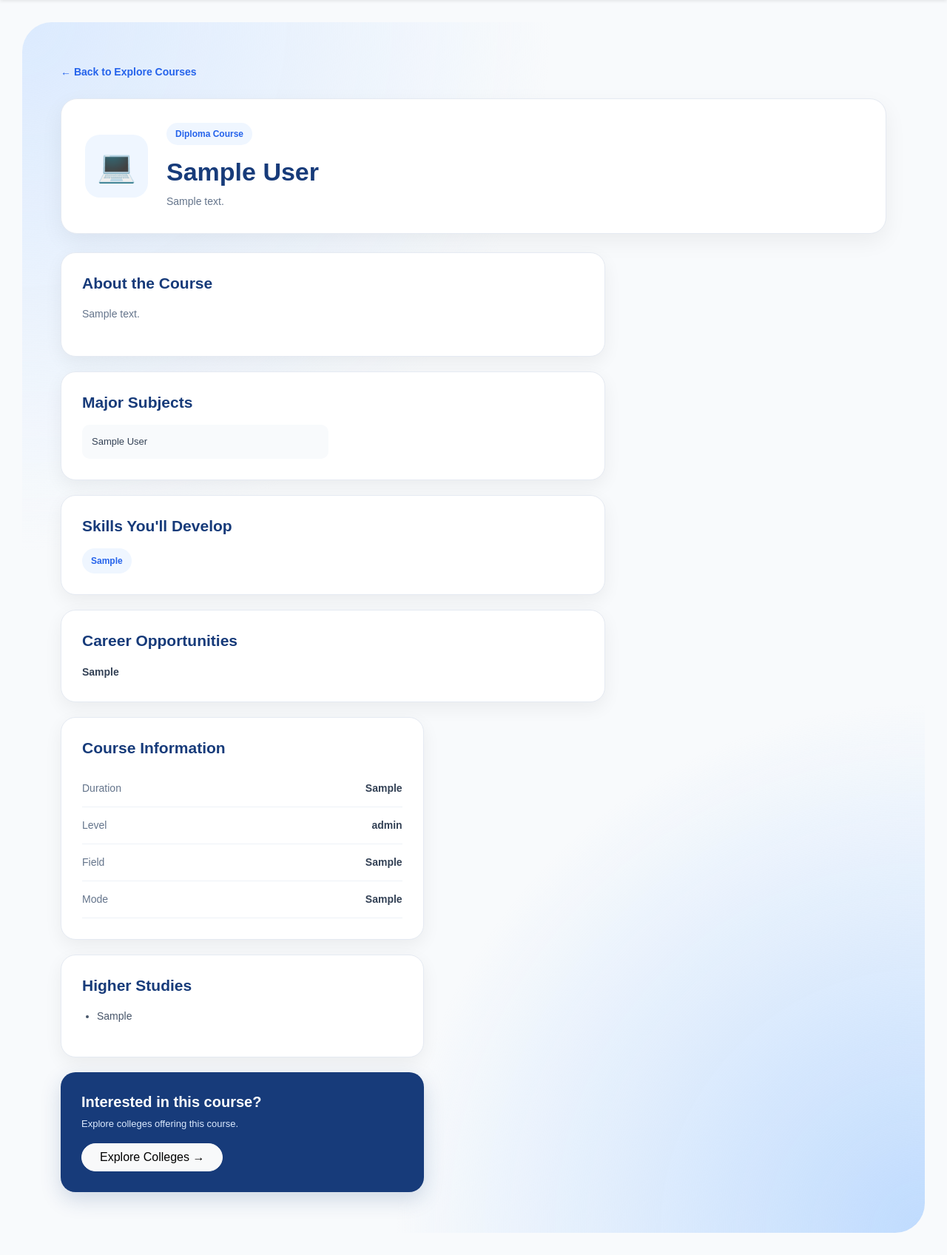
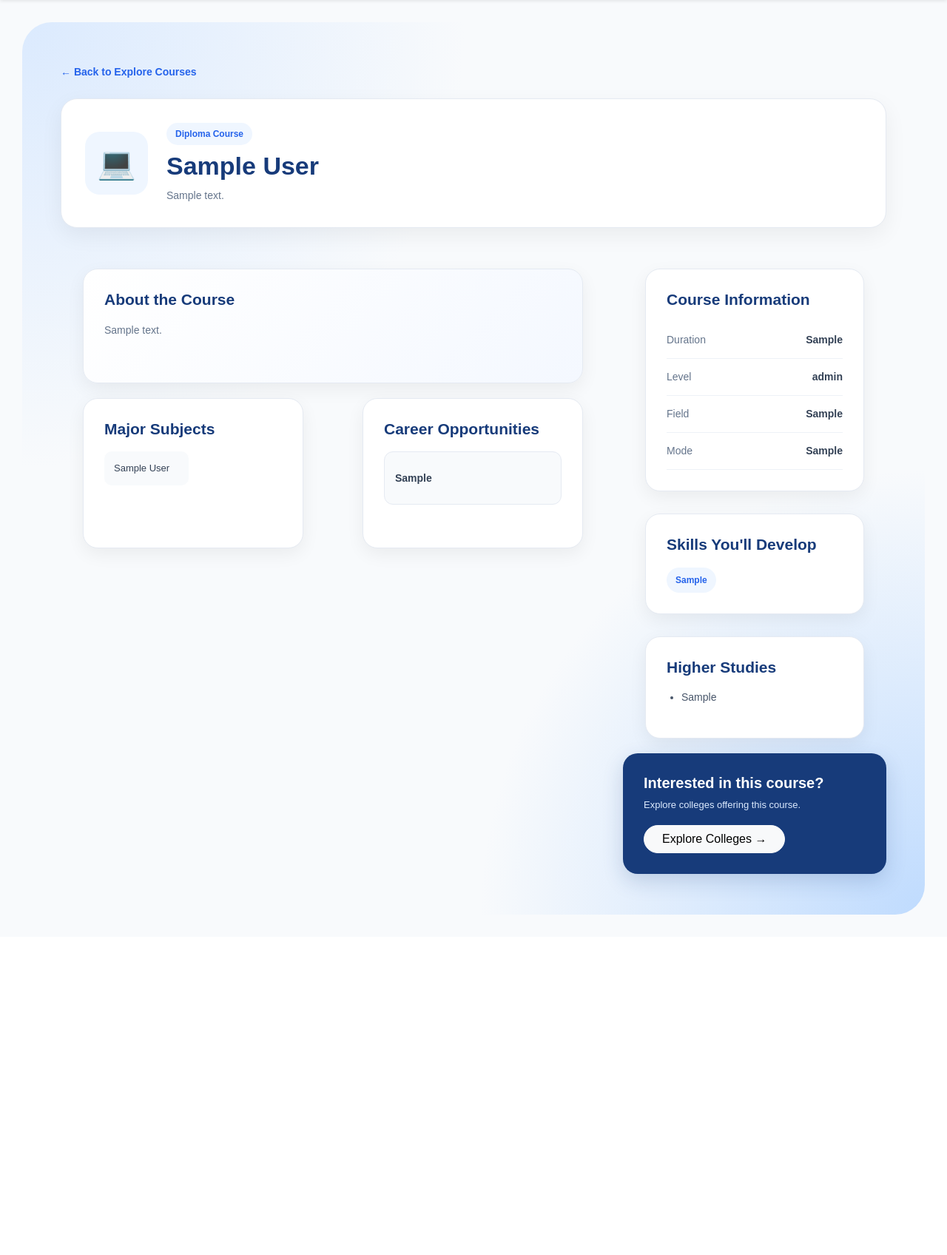
Before and after one commit to RiyaAhire/Eduguide, a Django app: page /course-details/1/ in a window 1280 px wide. Shown: the part 85-1781 px from the top of the page at 74% size. After the commit the page ends 1321 px from the top, so only its background shows below. Run offline with Django 5.2, Linux system fonts and the light colour scheme; tables that the repository leaves empty hold one stand-in row (values such as "Sample post").

Commit message:
Completed dynamic courses and course details pages

```diff
--- a/static/css/styles.css
+++ b/static/css/styles.css
@@ -1380,6 +1380,23 @@ transition:.3s;
 }
 
 
+/* Progressive listing controls */
+.show-more-wrapper {
+    margin-top: 36px;
+
+    text-align: center;
+}
+
+.show-more-wrapper .btn {
+    min-width: 190px;
+
+    padding-top: 10px;
+    padding-bottom: 10px;
+
+    font-weight: 600;
+}
+
+
 /* Course cards */
 .course-card {
 
@@ -1683,10 +1700,33 @@ transition:.3s;
     line-height: 1.7;
 }
 
+/* Keep the wider course-content area visually active instead of a long,
+   sparse stack of full-width cards. */
+.course-details-main-grid {
+    display: grid;
+    grid-template-columns: repeat(2, minmax(0, 1fr));
+    gap: 20px;
+}
+
+.course-details-main-grid .course-details-card {
+    height: 100%;
+    margin-bottom: 0;
+}
+
+.course-details-card--about {
+    grid-column: 1 / -1;
+    background: linear-gradient(135deg, #ffffff 0%, #f4f8ff 100%);
+}
+
+.course-details-card--about p {
+    max-width: 72ch;
+    margin-bottom: 0;
+}
+
 .subject-grid {
     display: grid;
 
-    grid-template-columns: repeat(2, 1fr);
+    grid-template-columns: repeat(2, minmax(0, 1fr));
 
     gap: 12px;
 }
@@ -1735,6 +1775,19 @@ transition:.3s;
 
 .career-item{
     height:100%;
+
+    display: flex;
+    align-items: center;
+
+    min-height: 72px;
+
+    padding: 14px;
+
+    background: #f8fafc;
+
+    border: 1px solid #e5eaf2;
+
+    border-radius: 12px;
 }
 
 .career-item strong {
@@ -3305,6 +3358,10 @@ body.dark-mode .course-details-card {
     border-color: #334155 !important;
 }
 
+body.dark-mode .course-details-card--about {
+    background: linear-gradient(135deg, #1e293b 0%, #172554 100%) !important;
+}
+
 body.dark-mode .course-header-content h1,
 body.dark-mode .course-details-card h2 {
     color: #e2e8f0 !important;
@@ -3598,6 +3655,10 @@ body.dark-mode .navbar-toggler-icon {
 
 @media (max-width: 768px) {
 
+    .course-details-main-grid {
+        grid-template-columns: 1fr;
+    }
+
     /* Home */
 
     .home-hero {
--- a/users/templates/journal/course_details.html
+++ b/users/templates/journal/course_details.html
@@ -3,238 +3,86 @@
 {% block content %}
 
 <section class="course-details-section">
-
     <div class="container">
-
-        <!-- Back Button -->
-
         <a href="{% url 'courses' %}" class="course-back-link">
             ← Back to Explore Courses
         </a>
 
-
-<!-- Course Header -->
-
-        <div class="course-details-header">
-
-            <div class="course-details-icon">
-                💻
-            </div>
+        <header class="course-details-header">
+            <div class="course-details-icon">💻</div>
 
             <div class="course-header-content">
+                <span class="course-label">Diploma Course</span>
+                <h1>{{ course.course_name }}</h1>
+                <p>{{ course.description|truncatewords:15 }}</p>
+            </div>
+        </header>
 
-                <span class="course-label">
-                    Diploma Course
-                </span>
+        <div class="row g-4 align-items-start">
+            <main class="col-lg-8">
+                <div class="course-details-main-grid">
+                <section class="course-details-card course-details-card--about">
+                    <h2>About the Course</h2>
+                    <p>{{ course.description }}</p>
+                </section>
 
-                <h1>
-                    <h1>
-                        {{ course.course_name }}
-                    </h1>
-                </h1>
+                <section class="course-details-card course-details-card--subjects">
+                    <h2>Major Subjects</h2>
+                    <div class="subject-grid">
+                        {% for subject in course.subjects_list %}
+                            <div class="subject-item">{{ subject }}</div>
+                        {% endfor %}
+                    </div>
+                </section>
 
-                <p>
-                   <p>
-    <p>{{ course.description|truncatewords:15 }}</p>
-</p>
-                </p>
+                <section class="course-details-card course-details-card--careers">
+                    <h2>Career Opportunities</h2>
+                    <div class="career-grid">
+                        {% for career in course.career_list %}
+                            <div class="career-item"><strong>{{ career }}</strong></div>
+                        {% endfor %}
+                    </div>
+                </section>
+                </div>
+            </main>
 
-            </div>
+            <aside class="col-lg-4 course-details-sidebar">
+                <section class="course-details-card course-quick-info">
+                    <h2>Course Information</h2>
+                    <div class="course-info-row"><span>Duration</span><strong>{{ course.duration }}</strong></div>
+                    <div class="course-info-row"><span>Level</span><strong>{{ course.level }}</strong></div>
+                    <div class="course-info-row"><span>Field</span><strong>{{ course.field }}</strong></div>
+                    <div class="course-info-row"><span>Mode</span><strong>{{ course.mode }}</strong></div>
+                </section>
 
-        </div>
-
-
-        <!-- Main Content -->
-
-        <div class="row g-4">
-
-            <!-- Left Side -->
-
-            <div class="col-lg-8">
-
-
-                <!-- About -->
-
-                <div class="course-details-card">
-
-                    <h2>
-                        About the Course
-                    </h2>
-
-                    <p>
-    {{ course.description }}
-</p>
-
-                </div>
-
-
-                <!-- Subjects -->
-
-                <div class="course-details-card">
-
-                    <h2>
-                        Major Subjects
-                    </h2>
-
-                    <div class="subject-grid">
-
-    {% for subject in course.subjects_list %}
-        <div class="subject-item">
-            {{ subject }}
-        </div>
-    {% endfor %}
-
-</div>
-
-
-                </div>
-
-
-                <!-- Skills -->
-
-                <div class="course-details-card">
-
-                    <h2>
-                        Skills You'll Develop
-                    </h2>
-
+                <section class="course-details-card">
+                    <h2>Skills You'll Develop</h2>
                     <div class="skill-tags">
-
-                        <div class="skill-tags">
-
                         {% for skill in course.skills_list %}
                             <span>{{ skill }}</span>
                         {% endfor %}
+                    </div>
+                </section>
 
-</div>
-                    </div>
-
-                </div>
-
-
-                <!-- Career -->
-
-                <div class="course-details-card">
-
-                    <h2>
-                        Career Opportunities
-                    </h2>
-
-                   <div class="career-grid">
-
-              {% for career in course.career_list %}
-                <div class="career-item">
-                  <strong>{{ career }}</strong>
-                  </div>
-                  {% endfor %}
-
-                       </div>
-
-            </div>
-
-
-            <!-- Right Side -->
-
-            <div class="col-lg-8">
-
-
-                <!-- Quick Information -->
-
-                <div class="course-details-card course-quick-info">
-
-                    <h2>
-                        Course Information
-                    </h2>
-
-                    <div class="course-info-row">
-
-                        <span>
-                            Duration
-                        </span>
-
-                        <strong>{{ course.duration }}</strong>
-
-                    </div>
-
-                    <div class="course-info-row">
-
-                        <span>
-                            Level
-                        </span>
-
-                       <strong>{{ course.level }}</strong>
-
-                    </div>
-
-                    <div class="course-info-row">
-
-                        <span>
-                            Field
-                        </span>
-
-                        <strong>
-                           <strong>
-    {{ course.field }}
-</strong>
-                        </strong>
-
-                    </div>
-
-                    <div class="course-info-row">
-
-                        <span>
-                            Mode
-                        </span>
-
-                       <strong>{{ course.mode }}</strong>
-                    </div>
-
-                </div>
-
-
-                <!-- Higher Studies -->
-
-                <div class="course-details-card">
-
-                    <h2>
-                        Higher Studies
-                    </h2>
+                <section class="course-details-card">
+                    <h2>Higher Studies</h2>
                     <ul class="higher-study-list">
                         {% for study in course.higher_studies_list %}
                             <li>{{ study }}</li>
                         {% endfor %}
                     </ul>
-
-                </div>
-
-
-                <!-- Action -->
+                </section>
 
                 <div class="course-action-card">
-
-                    <h3>
-                        Interested in this course?
-                    </h3>
-
-                    <p>
-                        Explore colleges offering this course.
-                    </p>
-
-                    <a href="{% url 'colleges' %}"
-                       class="btn btn-light rounded-pill px-4">
-
+                    <h3>Interested in this course?</h3>
+                    <p>Explore colleges offering this course.</p>
+                    <a href="{% url 'colleges' %}" class="btn btn-light rounded-pill px-4">
                         Explore Colleges →
-
                     </a>
-
                 </div>
-
+            </aside>
         </div>
-
     </div>
-
-    </div>
-
 </section>
 
 {% endblock %}
--- a/users/views.py
+++ b/users/views.py
@@ -159,12 +159,19 @@ def course_details(request, course_id):
 def courses(request):
 
     courses = CourseInfo.objects.all().order_by("course_name")
+    course_categories = (
+        CourseInfo.objects
+        .values_list("field", flat=True)
+        .distinct()
+        .order_by("field")
+    )
 
     return render(
         request,
         "journal/courses.html",
         {
-            "courses": courses
+            "courses": courses,
+            "course_categories": course_categories,
         }
     )
 
```
Also changed, not shown: users/templates/journal/colleges.html (+52 -23 lines), users/templates/journal/courses.html (+73 -46 lines). Lines whose indentation alone changed are shown as unchanged.
